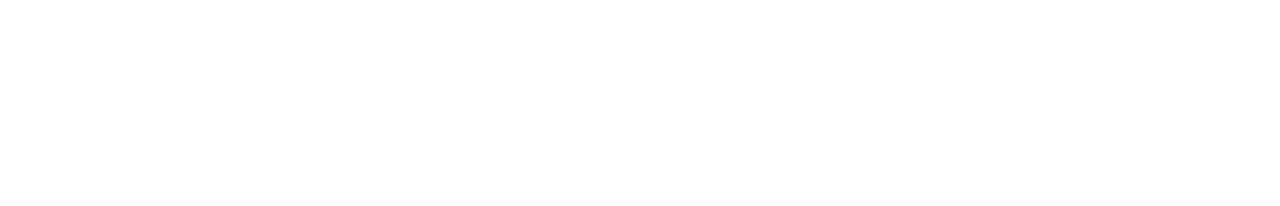
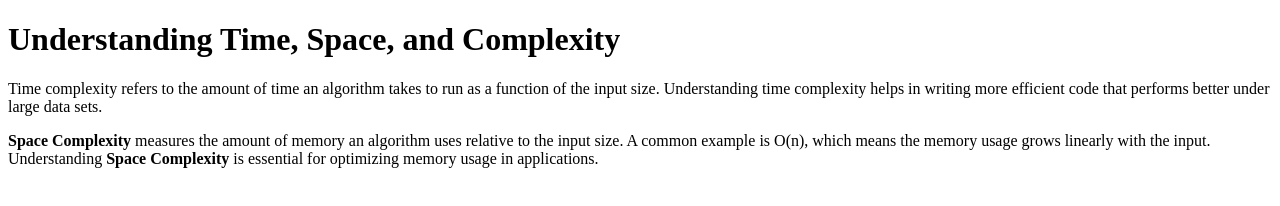
Before and after one commit to acciojob/time-and-space-complexity-AryanGupta67, a website: page main.html in a window 1280 px wide. Drawn offline with Linux system fonts and the light colour scheme.

Commit message:
created a submission

```diff
--- a/main.html
+++ b/main.html
@@ -1,16 +1,18 @@
 <!DOCTYPE html>
+<html lang="en">
+<head>
+  <meta charset="UTF-8">
+  <title>Time and Space Complexity</title>
+</head>
+<body>
+  <h1>Understanding Time, Space, and Complexity</h1>
 
-<html>
+  <p>
+    Time complexity refers to the amount of time an algorithm takes to run as a function of the input size. Understanding time complexity helps in writing more efficient code that performs better under large data sets.
+  </p>
 
-<head>
-	<link rel="stylesheet" href="styles.css">
-</head>
-
-<body>
-	<!-- the entire body must be written by student -->
-    <script type="text/javascript" src="./script.js">
-</script>
-
+  <p>
+    <b>Space Complexity</b> measures the amount of memory an algorithm uses relative to the input size. A common example is O(n), which means the memory usage grows linearly with the input. Understanding <b>Space Complexity</b> is essential for optimizing memory usage in applications.
+  </p>
 </body>
-
 </html>
```
